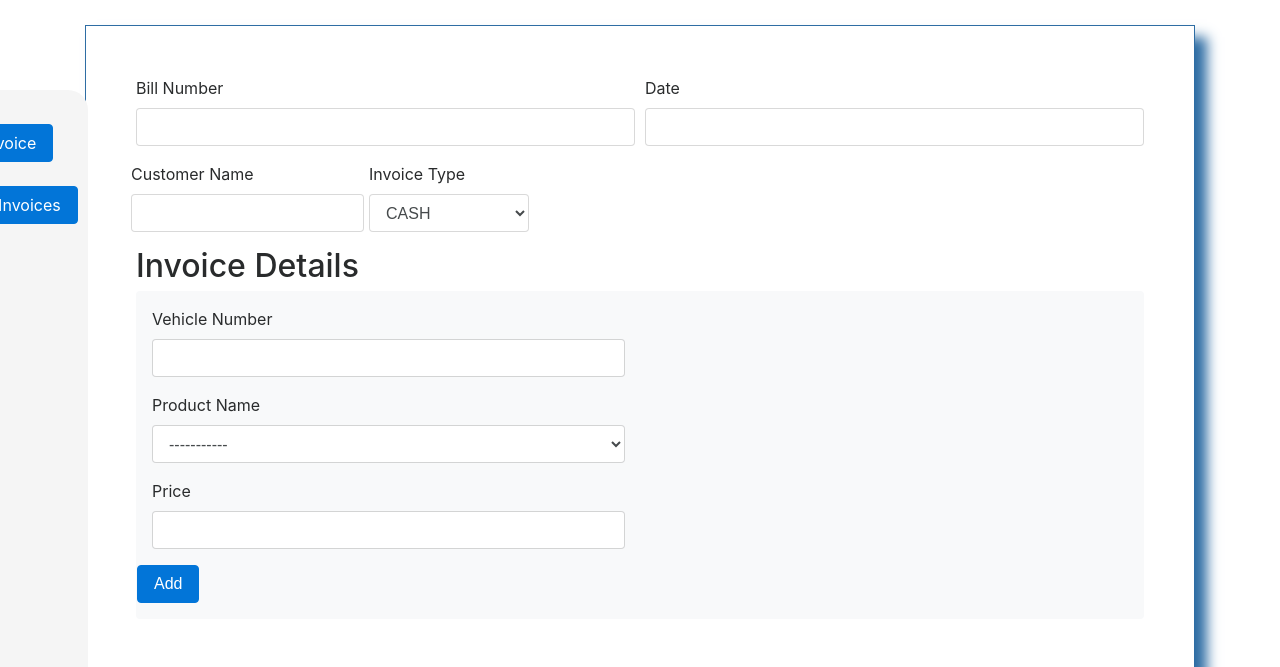
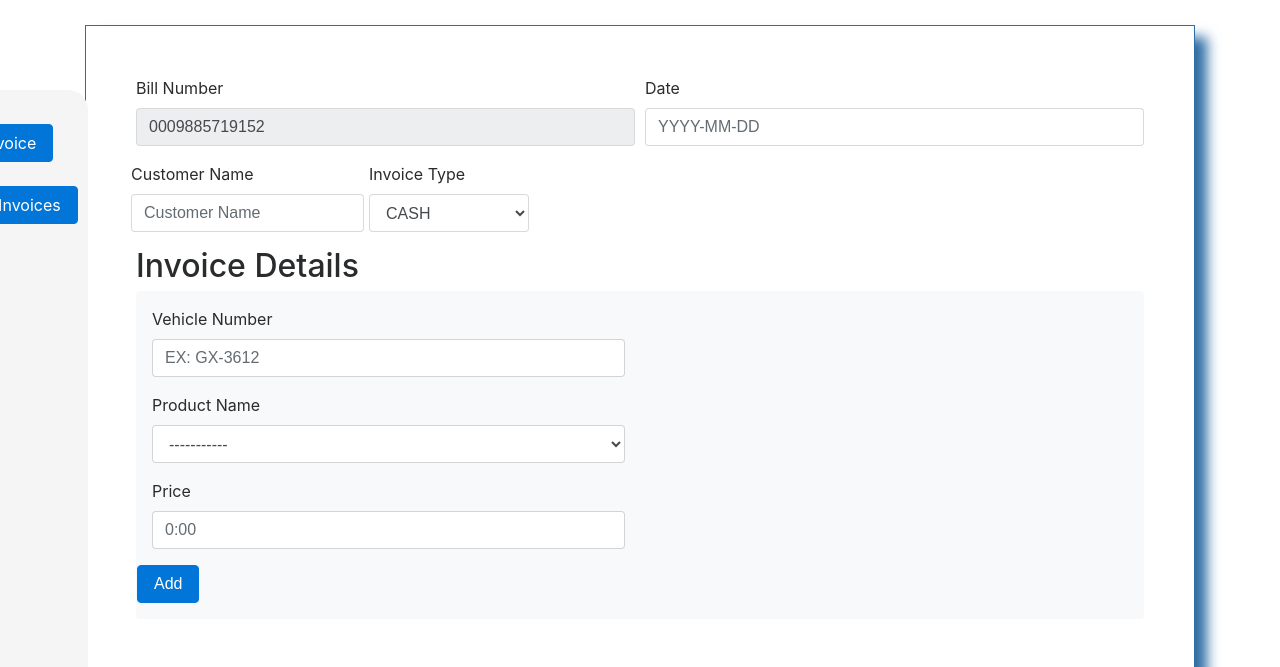
Before and after one commit to jayashan/jayalathenterprises, a Django app: page /add_invoice/ in a window 1280 px wide. Shown: the top 667 px of the page. Run offline with Django 3.2, Linux system fonts and the light colour scheme; data that the repository does not hold is empty; some libraries are stand-ins or nearby versions.

Commit message:
19-10-21

```diff
--- a/POS/templates/addinvoice.html
+++ b/POS/templates/addinvoice.html
@@ -27,23 +27,25 @@
     <script src="https://code.jquery.com/jquery-3.6.0.js"></script>
     <script src="https://code.jquery.com/ui/1.13.0/jquery-ui.js"></script>
 
+
   </head>
   <body>
     {% include 'navibar.html' %}
     <div class="container">
       <div class="myform">
+        <form id="BillForm">
           <div class="form-row">
             <div class="form-group col-md-6">
               <label>Bill Number</label>
-            <input class="form-control" type="text" id="bill_number" name="bill_number">
+              <input class="form-control" type="text" id="bill_number" name="bill_number" value="000{{billnumber}}" readonly>
             </div>
             <div class="form-group col-md-6">
               <label>Date</label>
-            <input type="text" id="datepicker" class="form-control">
+              <input type="text" id="datepicker" class="form-control" placeholder="YYYY-MM-DD">
             </div>
             <div class="form-group">
               <label>Customer Name</label>
-            <input class="form-control" type="text" id="customer_name" name="customer_name">
+              <input class="form-control" type="text" id="customer_name" name="customer_name" onkeyup="this.value=this.value.toUpperCase();" onkeypress="return /[a-z]/i.test(event.key)" placeholder="Customer Name">
             </div>
             <div class="form-group col-md-2">
               <label>Invoice Type</label>
@@ -65,8 +67,9 @@
                 <div class="panel panel-primary">
                   <div class="panel-body">
                     <div class="form-group">
-                    <label>Vehicle Number</label>
-                    <input type="text" class="form-control" id="vehicle_number" />
+                      <label id="lbl_vehicle_number">Vehicle Number</label>
+                      <input type="text" class="form-control" id="vehicle_number" name="vehicle_number" onkeyup="this.value=this.value.toUpperCase();" placeholder="EX: GX-3612">
+                      <div class="error" id="vehicle_number_error"></div>
                     </div>
                     <div class="form-group">
                       <label>Product Name</label>
@@ -79,7 +82,7 @@
                     </div>
                     <div class="form-group">
                       <label>Price</label>
-                    <input type="url" class="form-control" id="price" />
+                      <input type="url" class="form-control" id="price" oninput="this.value = this.value.replace(/[^0-9.]/g, '').replace(/(\..*?)\..*/g, '$1');" placeholder="0:00"/>
                     </div>
                   </div>
                   <div class="panel-footer">
@@ -93,6 +96,7 @@
               </div>
             </div>
           </div>
+        </form>
         <div class="row">
           <div class="col-sm-6">
             <table id="productTable" class="table table-bordered table-condensed table-striped">
@@ -120,8 +124,11 @@
             <div class="col-xs-12">
                 <button class="btn btn-block btn-success" type="submit" value="Save" id="save_all_btn">SAVE ALL</button>
             </div>
+
         </div>
       </div>
+      <div class="alert alert-success" id="upt_success" style="display:none"></div>
+      <div class="alert alert-danger" id="upt_error" style="display:none"></div>
     </div>
     <script>
 
@@ -148,6 +155,25 @@
             if ($("#updateButton").text() == "Update") {
               productUpdateInTable(activeId);
             }
+            else if($("#vehicle_number").val()==''){
+              alert("Vehicle Number Must Be Filled Out");
+              $("#vehicle_number").focus();
+              return false;
+
+            }
+            else if($("#product_name").val()==null){
+              alert("Product Name Must Be Filled Out");
+              $("#product_name").focus();
+              return false;
+
+            }
+            else if($("#price").val()==''){
+              alert("Price Must Be Filled Out");
+              $("#price").focus();
+              return false;
+
+            }
+
             else {
               productAddToTable();
 
@@ -168,7 +194,6 @@
             if ($("#productTable tbody").length == 0) {
               $("#productTable").append("<tbody id='productTableBody'></tbody>");
             }
-
             // Append product to table
             $("#productTable tbody").append(
               productBuildTableRow(nextId));
@@ -248,13 +273,13 @@
           function getTotal() {
 
             var table = document.getElementById("productTableBody");
-            let sumVal = 0;
+            let sumVal = 0.00;
 
             for(var i = 0; i < table.rows.length; i++) {
-                sumVal += isNaN(table.rows[i].cells[3].innerHTML) ? 0 : parseInt(table.rows[i].cells[3].innerHTML);
+                sumVal += isNaN(table.rows[i].cells[3].innerHTML) ? 0 : parseFloat(table.rows[i].cells[3].innerHTML);
             }
 
-            document.getElementById("val").innerHTML = sumVal;
+            document.getElementById("val").innerHTML = sumVal.toFixed(2);
           }
 
 
@@ -262,13 +287,30 @@
 
           $("#save_all_btn").click(function(){
 
-            console.log('save all');
+            var table = document.getElementById("productTableBody");
             var bill_number=$("#bill_number").val();
             var date=$("#datepicker").val();
             var customer_name=$("#customer_name").val();
             var subtotal=$("#val").text();
             var type=$("#type").val();
 
+            if(table.rows.length==0){
+              alert("table is empty");
+<!--              document.getElementById("save_all_btn").disabled = true;-->
+              return false;
+            }
+            if(date==''){
+              alert("Bill Date is Empty");
+              date.focus();
+              $("#datepicker").focus();
+              return false;
+            }
+            if(customer_name==''){
+              alert("Customer Name Must Be Filled Out");
+              $("#customer_name").focus();
+              return false;
+            }
+            console.log('save all');
 
             console.log(bill_number);
             console.log(date);
@@ -309,11 +351,19 @@
                   }
                 })
                 .done(function(response){
+                      $("upt_error").hide();
+                      $("#upt_success").html("PROCESSING");
+                      $("#upt_success").show();
+
+                      alert("YOUR BILL IS SUCCESSFULLY SAVED ");
                       location.reload();
+
                 })
                 .fail(function(){
-                })
-                .always(function(){
+                  $("upt_success").hide();
+                  $("upt_error").text("Something went wrong");
+                  $("upt_error").show();
+                  location.reload();
                 })
           });
 
--- a/POS/templates/view_invoices.html
+++ b/POS/templates/view_invoices.html
@@ -65,7 +65,7 @@
                 <tbody>
                     {% for instances in queryset%}
                     <tr>
-                        <td><a href="{%url 'print-customer-view' instances.pk%}"><h1>{{instances.Bill_number}}</h1></a></td>
+                        <td><a href="{%url 'print-customer-view' instances.pk%}"><h8>{{instances.Bill_number}}</h8></a></td>
                         <td>{{instances.Bill_date}}</td>
                         <td>{{instances.name}}</td>
                         <td>{{instances.sub_total}}</td>
--- a/POS/views.py
+++ b/POS/views.py
@@ -7,6 +7,8 @@ from django.db import connection
 from django.contrib import messages
 from .filters import BillFilter
 from django.views.generic import ListView
+import random
+
 
 # For Report Lab
 from reportlab.pdfgen import canvas
@@ -40,6 +42,9 @@ def add_invoice(request):
     title='Add Invoices'
     header='Add Invoices'
     products=Product.objects.all()
+
+    billnumber=random.randint(1, 10000000000)*2
+
     # form=BillForm(request.POST or None)
     #
     # if form.is_valid():
@@ -49,6 +54,7 @@ def add_invoice(request):
         "title":title,
         "header":header,
         "products":products,
+        "billnumber":billnumber,
 
 
     }
```
Also changed, not shown: POS/models.py (+4 -4 lines), POS/templates/invoiceitems.html (+0 -18 lines), POS/migrations/0002_auto_20211018_1511.py (added), POS/migrations/0003_auto_20211018_1515.py (added), POS/migrations/0004_alter_bill_bill_number.py (added). Lines whose indentation alone changed are shown as unchanged.
